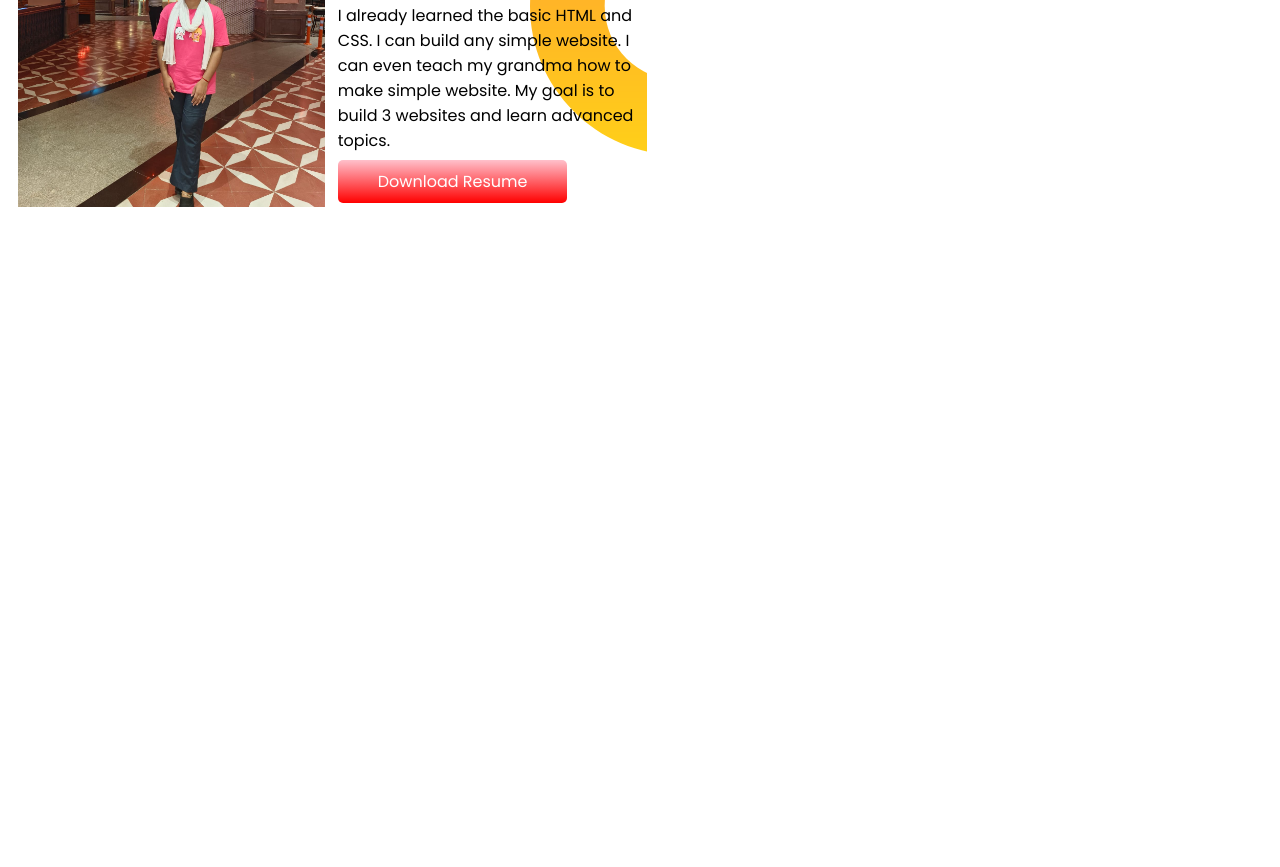
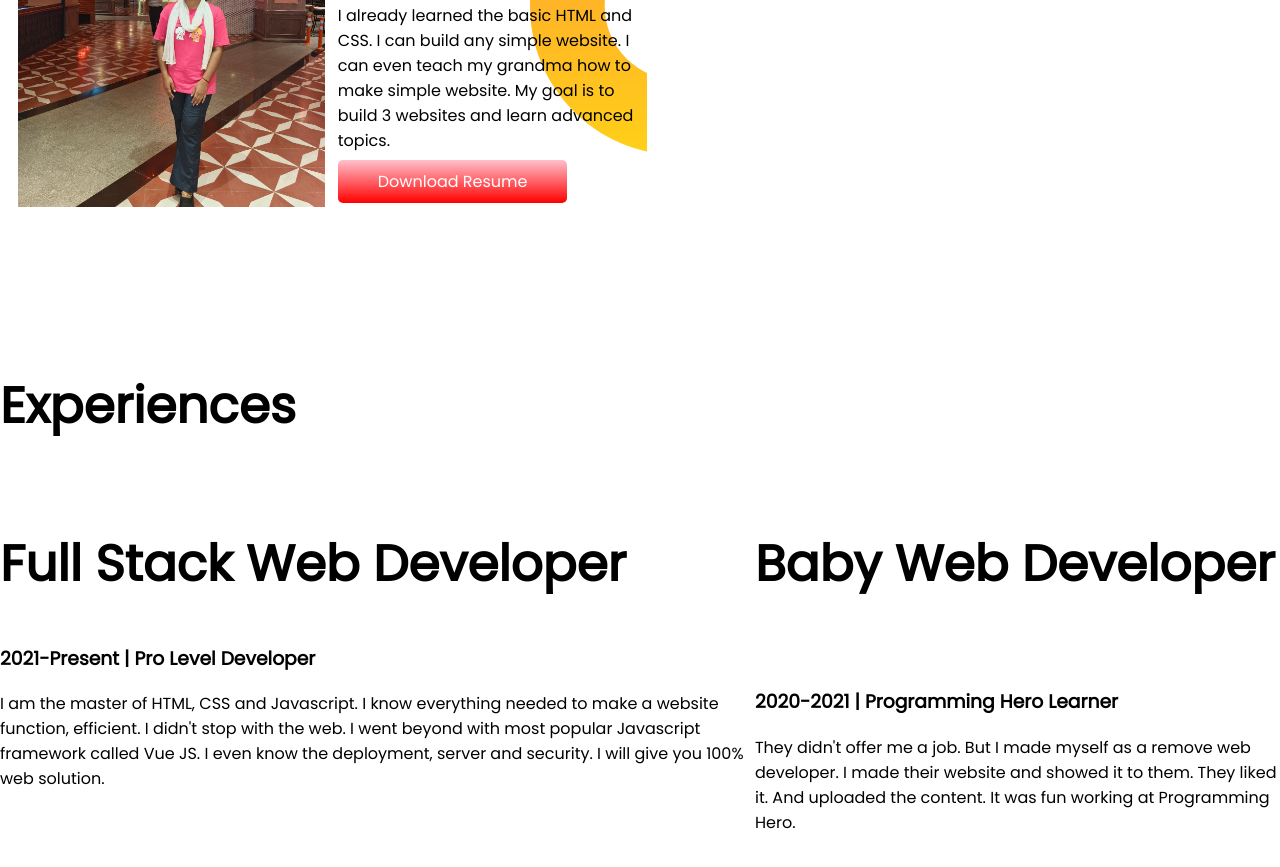
Before and after one commit to shreema01/developer-portfolio, a plain HTML site: page index.html in a window 1280 px wide. Shown: the part 1183-2050 px from the top of the page. Before the commit the page ends 1552 px from the top, so only its background shows below. Drawn offline with Linux system fonts and the light colour scheme.

Commit message:
new commit

```diff
--- a/index.html
+++ b/index.html
@@ -12,7 +12,7 @@
     <link rel="stylesheet" href="style.css">
 </head>
 <body>
-    <section class="top-banner">
+    <section class="top-banner flexible-container">
 
     <div class="half-width">
         <h1>Welcome To</h1>
@@ -26,7 +26,7 @@
     <img src="pictures/flight.jpg" alt="flight picture">
     </div>
 </section>
-<section class="dream-big">
+<section class="dream-big flexible-container">
     <div class="half-width">
         <img src="pictures/formal pic.jpg" alt="">
     </div>
@@ -37,5 +37,22 @@
         <a class="hire-me-button" target="_blank" href="">Download Resume</a>
     </div>
 </section>
+<section class="experience-area">
+    <h1>Experiences</h1>
+    <div class="flexible-container">
+        <div>
+            <h1>Full Stack Web Developer</h1>
+            <h3>2021-Present | Pro Level Developer</h3>
+            <p>I am the master of HTML, CSS and Javascript. I know everything needed to make a website function, efficient. I didn't stop with the web. I went beyond with most popular Javascript framework called Vue JS. I even know the deployment, server and security. I will give you 100% web solution.</p>
+        </div>
+        <div>
+            <h1>Baby Web Developer</h1><br>
+            <h3>2020-2021 | Programming Hero Learner</h3>
+            <p>They didn't offer me a job. But I made myself as a remove web developer. I made their website and showed it to them. They liked it. And uploaded the content. It was fun working at Programming Hero.</p>
+        </div>
+
+
+    </div>
+</section>
 </body>
 </html>
--- a/style.css
+++ b/style.css
@@ -14,7 +14,8 @@ h1{
 .orange{
     color:orange;
 }
-section{
+
+.flexible-container{
     display:flex;
     margin-bottom: 150px;
 }
```
